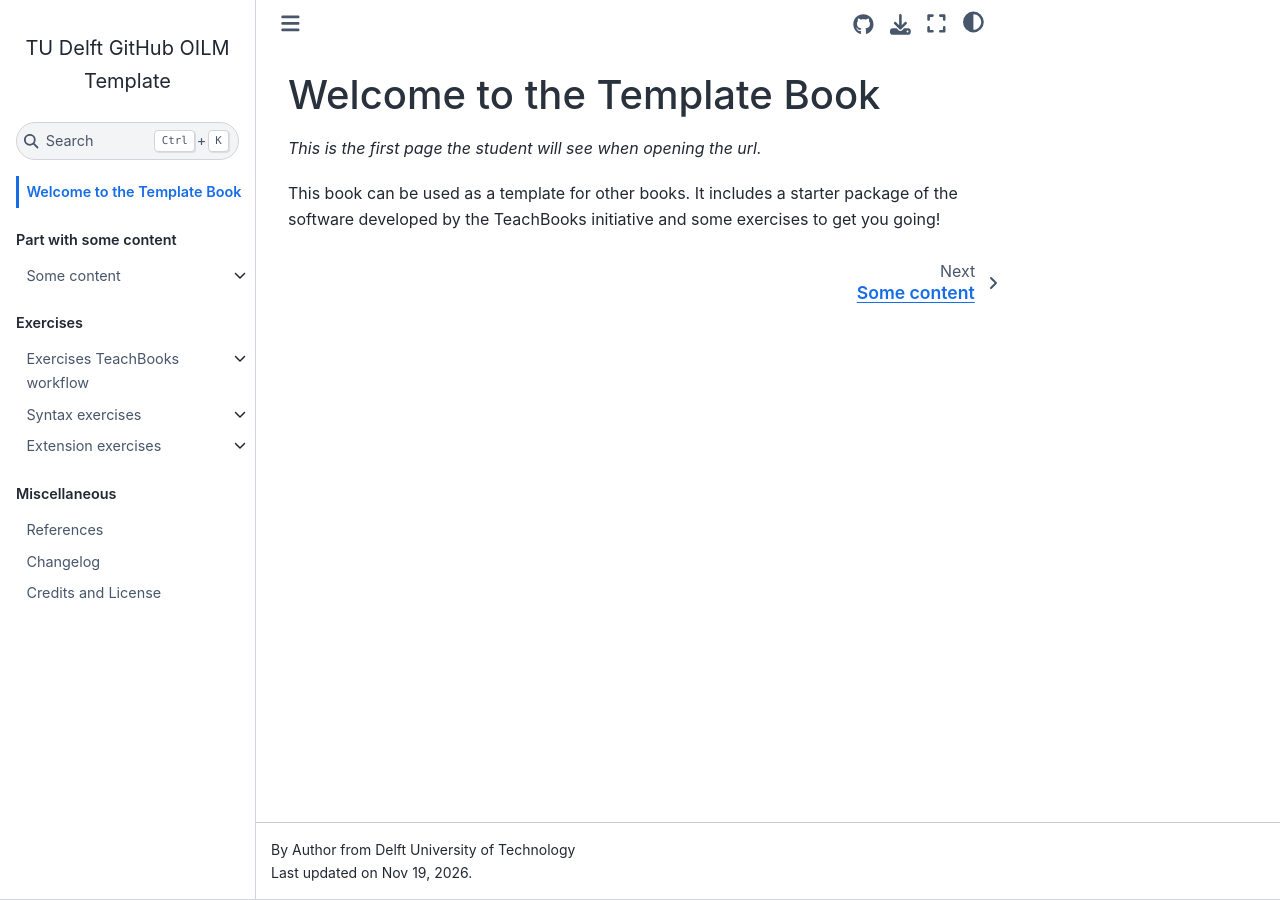
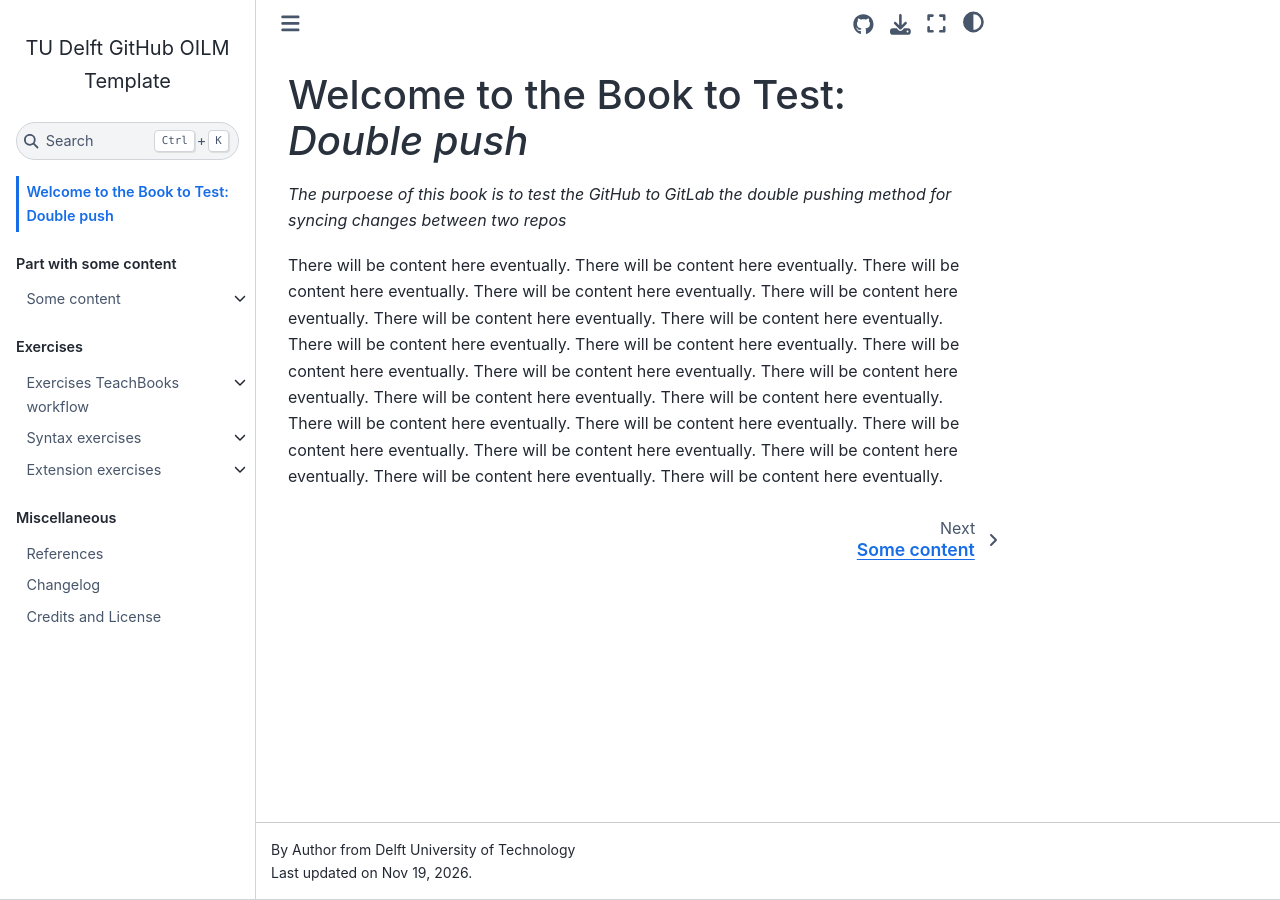
Before and after one commit to RBS-tud/TB-book-to-test-double-push, a Jupyter Book: the page built from book/intro.md, in a window 1280 px wide. Built offline with Jupyter Book 1.0.4 settings and Sphinx 7.4.7 and the Sphinx Book theme 1.1.4, drawn with Linux system fonts in a browser that asks for light colours; comment, search, counter and statistics services are not loaded.

Commit message:
Update intro.md

```diff
--- a/book/intro.md
+++ b/book/intro.md
@@ -1,6 +1,6 @@
 (intro)=
-# Welcome to the Template Book
+# Welcome to the Book to Test: _Double push_
 
-_This is the first page the student will see when opening the url._
+_The purpoese of this book is to test the GitHub to GitLab the double pushing method for syncing changes between two repos_
 
-This book can be used as a template for other books. It includes a starter package of the software developed by the TeachBooks initiative and some exercises to get you going!
+There will be content here eventually. There will be content here eventually. There will be content here eventually. There will be content here eventually. There will be content here eventually. There will be content here eventually. There will be content here eventually. There will be content here eventually. There will be content here eventually. There will be content here eventually. There will be content here eventually. There will be content here eventually. There will be content here eventually. There will be content here eventually. There will be content here eventually. There will be content here eventually. There will be content here eventually. There will be content here eventually. There will be content here eventually. There will be content here eventually. There will be content here eventually.
```
